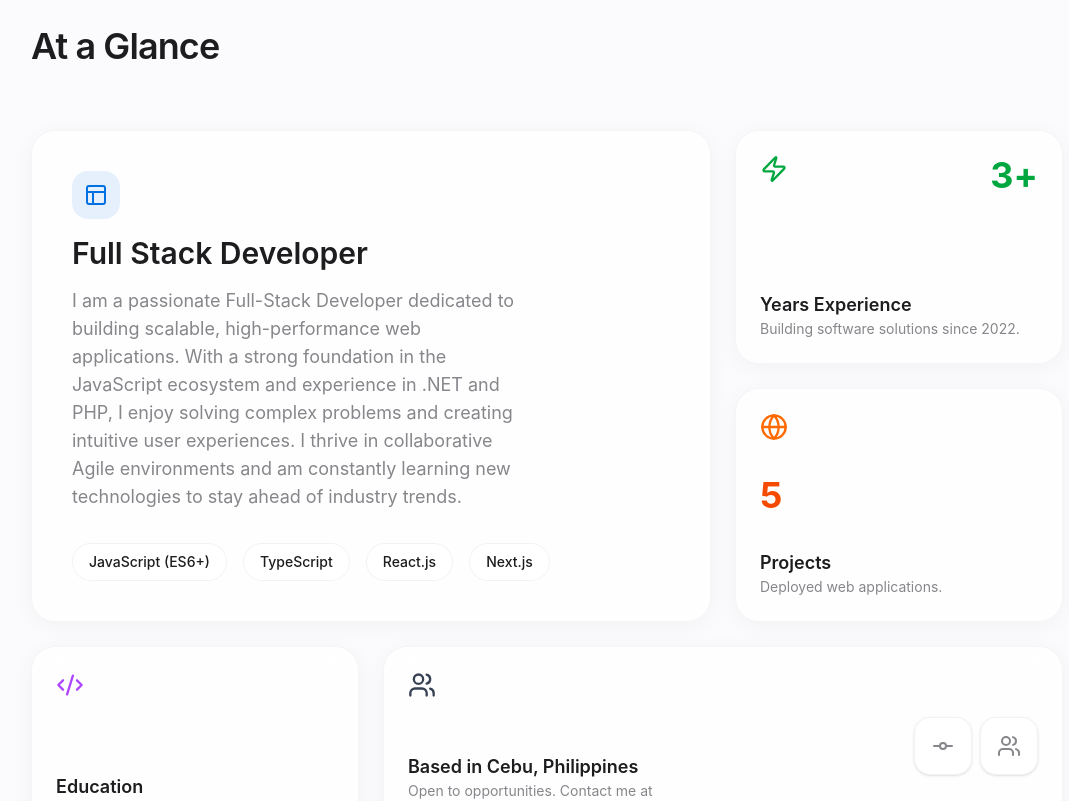
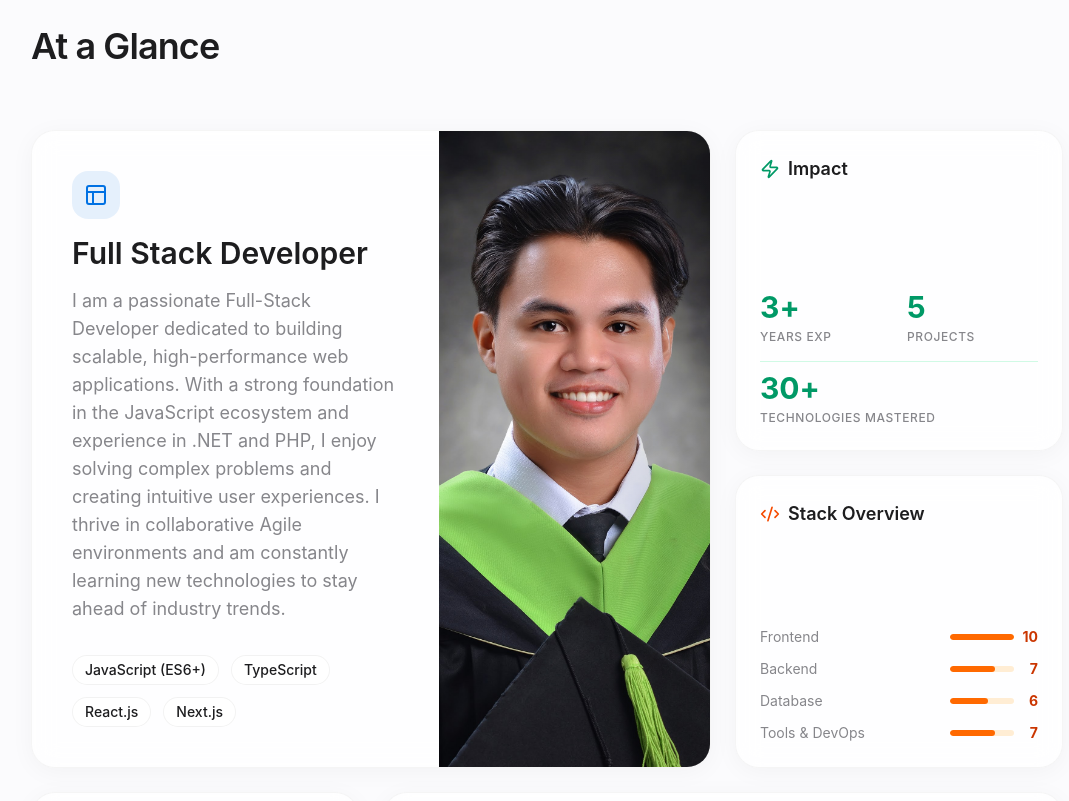
Before and after one commit to vn-aj-vngrd/portfolio-2.0, a Next.js app: page / in a window 1280 px wide. Shown: the part 1580-2381 px from the top of the page, without its empty margins (93-1162 px from the left). Built offline with nearby package versions, Linux system fonts and the light colour scheme.

Commit message:
feat: enhance Highlights section with a profile image, detailed statistics, and a skill overview card.

```diff
--- a/src/components/sections/Highlights.tsx
+++ b/src/components/sections/Highlights.tsx
@@ -5,6 +5,7 @@ import { motion } from "framer-motion";
 import { Section } from "../ui/Section";
 import { Code2, Globe, Zap, Layout, Users, GitCommit } from "lucide-react";
 import { Counter } from "../ui/Counter";
+import Image from "next/image";
 import portfolioData from "@/data/portfolio-data.json";
 
 const BentoCard = ({
@@ -45,9 +46,10 @@ export const Highlights = () => {
         At a Glance
       </h2>
       <div className="grid grid-cols-1 md:grid-cols-3 gap-6 auto-rows-[minmax(200px,auto)]">
-        {/* Large Card: Tech Focus */}
-        <BentoCard className="md:col-span-2 md:row-span-2 !p-10 bg-gradient-to-br from-blue-50 to-indigo-50 dark:from-blue-900/20 dark:to-indigo-900/20">
-          <div className="h-full flex flex-col justify-between">
+        {/* Large Card: Tech Focus & Profile */}
+        <BentoCard className="md:col-span-2 md:row-span-2 !p-0 bg-gradient-to-br from-blue-50 to-indigo-50 dark:from-blue-900/20 dark:to-indigo-900/20 overflow-hidden">
+          <div className="flex flex-col md:flex-row h-full">
+            <div className="p-8 md:p-10 flex flex-col justify-between md:w-3/5 order-2 md:order-1">
               <div className="space-y-4">
                 <div className="w-12 h-12 rounded-2xl bg-accent/10 flex items-center justify-center text-accent">
                   <Layout size={24} />
@@ -57,55 +59,100 @@ export const Highlights = () => {
                   {about.description}
                 </p>
               </div>
-            <div className="flex flex-wrap gap-4 mt-8">
+              <div className="flex flex-wrap gap-3 mt-8">
                 {topSkills.map((tag) => (
                   <span
                     key={tag}
-                  className="px-4 py-2 bg-white/50 rounded-full text-sm font-medium border border-black/5"
+                    className="px-3 py-1 bg-white/50 dark:bg-black/20 rounded-full text-sm font-medium border border-black/5 dark:border-white/5"
                   >
                     {tag}
                   </span>
                 ))}
               </div>
             </div>
+            <div className="relative min-h-[300px] md:min-h-0 md:h-full md:w-2/5 order-1 md:order-2">
+              <div className="absolute inset-0 bg-gradient-to-t md:bg-gradient-to-l from-black/20 via-transparent to-transparent z-10" />
+              <Image
+                src="/images/profile.jpg"
+                alt="Profile"
+                fill
+                className="object-cover object-top hover:scale-105 transition-transform duration-500"
+                priority
+              />
+            </div>
+          </div>
         </BentoCard>
-        {/* Small Card: Experience */}
+        {/* Stats Card */}
         <BentoCard
           delay={0.1}
-          className="bg-gradient-to-br from-green-50 to-emerald-50"
+          className="bg-gradient-to-br from-emerald-50 to-teal-50 dark:from-emerald-900/20 dark:to-teal-900/20"
         >
-          <div className="flex flex-col h-full justify-between">
-            <div className="flex justify-between items-start">
-              <Zap className="text-green-600" size={28} />
-              <span className="text-4xl font-bold text-green-600 flex items-center">
+          <div className="flex flex-col justify-between h-full gap-6">
+            <div className="flex items-center gap-2">
+              <Zap className="w-5 h-5 text-emerald-600 dark:text-emerald-400" />
+              <h4 className="font-semibold text-lg">Impact</h4>
+            </div>
+            <div className="grid grid-cols-2 gap-4">
+              <div className="space-y-1">
+                <span className="text-3xl font-bold text-emerald-600 dark:text-emerald-400 flex items-center">
                   <Counter value={yearsOfExperience} />+
                 </span>
+                <p className="text-xs text-muted-foreground font-medium uppercase tracking-wider">
+                  Years Exp
+                </p>
               </div>
-            <div>
-              <h4 className="font-semibold text-lg">Years Experience</h4>
-              <p className="text-sm text-muted-foreground">
-                Building software solutions since {startYear}.
+              <div className="space-y-1">
+                <span className="text-3xl font-bold text-emerald-600 dark:text-emerald-400 flex items-center">
+                  <Counter value={projects.length} />
+                </span>
+                <p className="text-xs text-muted-foreground font-medium uppercase tracking-wider">
+                  Projects
+                </p>
+              </div>
+              <div className="col-span-2 space-y-1 pt-2 border-t border-emerald-100 dark:border-emerald-900/50">
+                <span className="text-3xl font-bold text-emerald-600 dark:text-emerald-400 flex items-center">
+                  <Counter value={Object.values(skills).flat().length} />+
+                </span>
+                <p className="text-xs text-muted-foreground font-medium uppercase tracking-wider">
+                  Technologies Mastered
                 </p>
               </div>
             </div>
+          </div>
         </BentoCard>
-        {/* Small Card: Projects */}
+
+        {/* Skills Summary Card */}
         <BentoCard
           delay={0.2}
-          className="bg-gradient-to-br from-orange-50 to-amber-50"
+          className="bg-gradient-to-br from-orange-50 to-amber-50 dark:from-orange-900/20 dark:to-amber-900/20"
         >
-          <div className="flex flex-col h-full justify-between">
-            <Globe className="text-orange-500" size={28} />
-            <div className="flex justify-between items-start">
-              <span className="text-4xl font-bold text-orange-600">
-                <Counter value={projects.length} />
+          <div className="flex flex-col h-full gap-4">
+            <div className="flex items-center gap-2">
+              <Code2 className="w-5 h-5 text-orange-600 dark:text-orange-400" />
+              <h4 className="font-semibold text-lg">Stack Overview</h4>
+            </div>
+            <div className="space-y-3 mt-auto">
+              {Object.entries(skills).map(([category, items]) => (
+                <div
+                  key={category}
+                  className="flex justify-between items-center text-sm group"
+                >
+                  <span className="text-muted-foreground group-hover:text-foreground transition-colors">
+                    {category}
+                  </span>
+                  <div className="flex items-center gap-2">
+                    <div className="h-1.5 w-16 bg-orange-100 dark:bg-orange-900/30 rounded-full overflow-hidden">
+                      <div
+                        className="h-full bg-orange-500 dark:bg-orange-400 rounded-full"
+                        style={{ width: `${(items.length / 10) * 100}%` }} // Approximate scale
+                      />
+                    </div>
+                    <span className="font-bold text-orange-700 dark:text-orange-400 w-4 text-right">
+                      {items.length}
                     </span>
                   </div>
-            <div>
-              <h4 className="font-semibold text-lg">Projects</h4>
-              <p className="text-sm text-muted-foreground">
-                Deployed web applications.
-              </p>
+                </div>
+              ))}
             </div>
           </div>
         </BentoCard>
```
Lines whose indentation alone changed are shown as unchanged.
